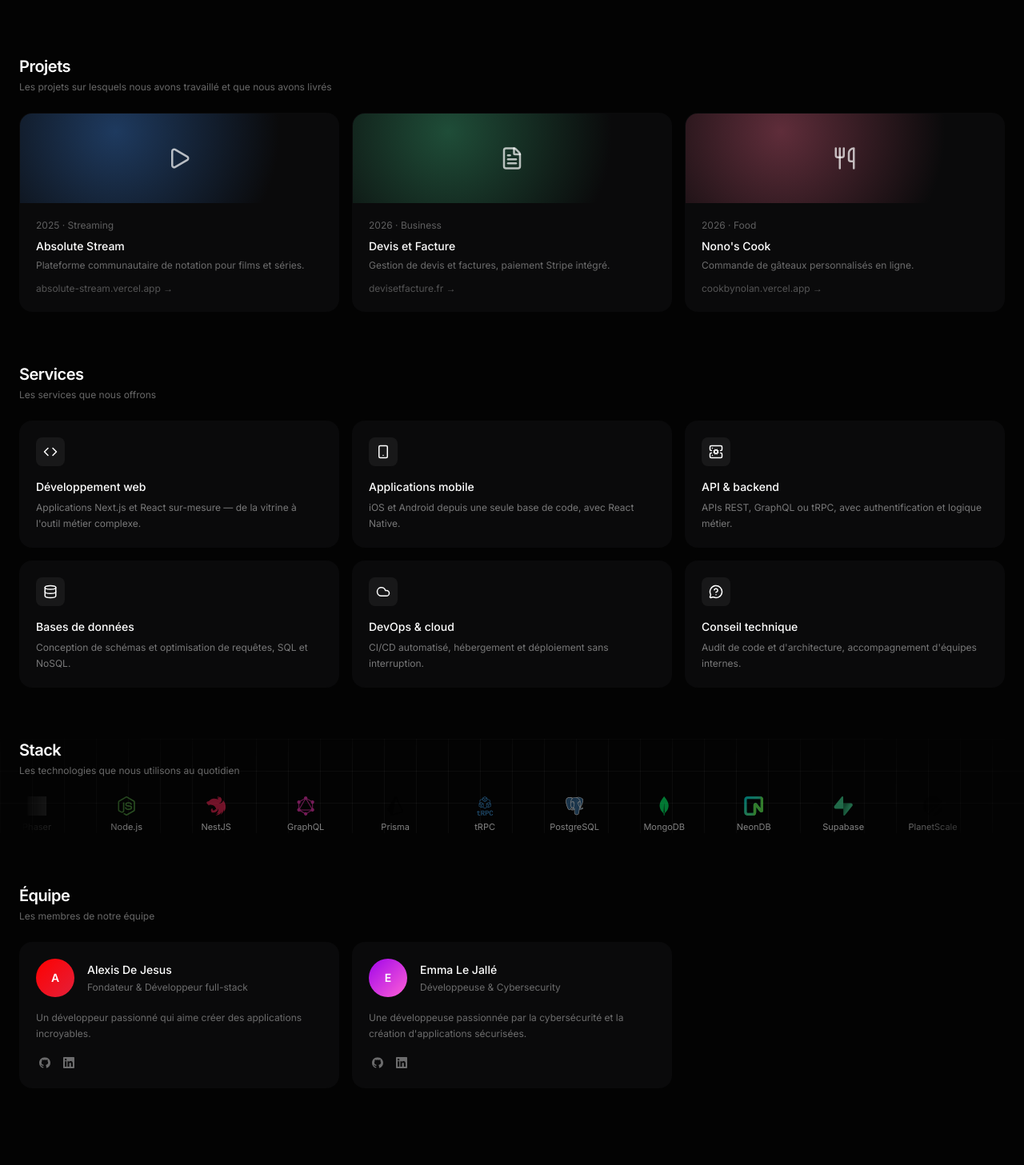
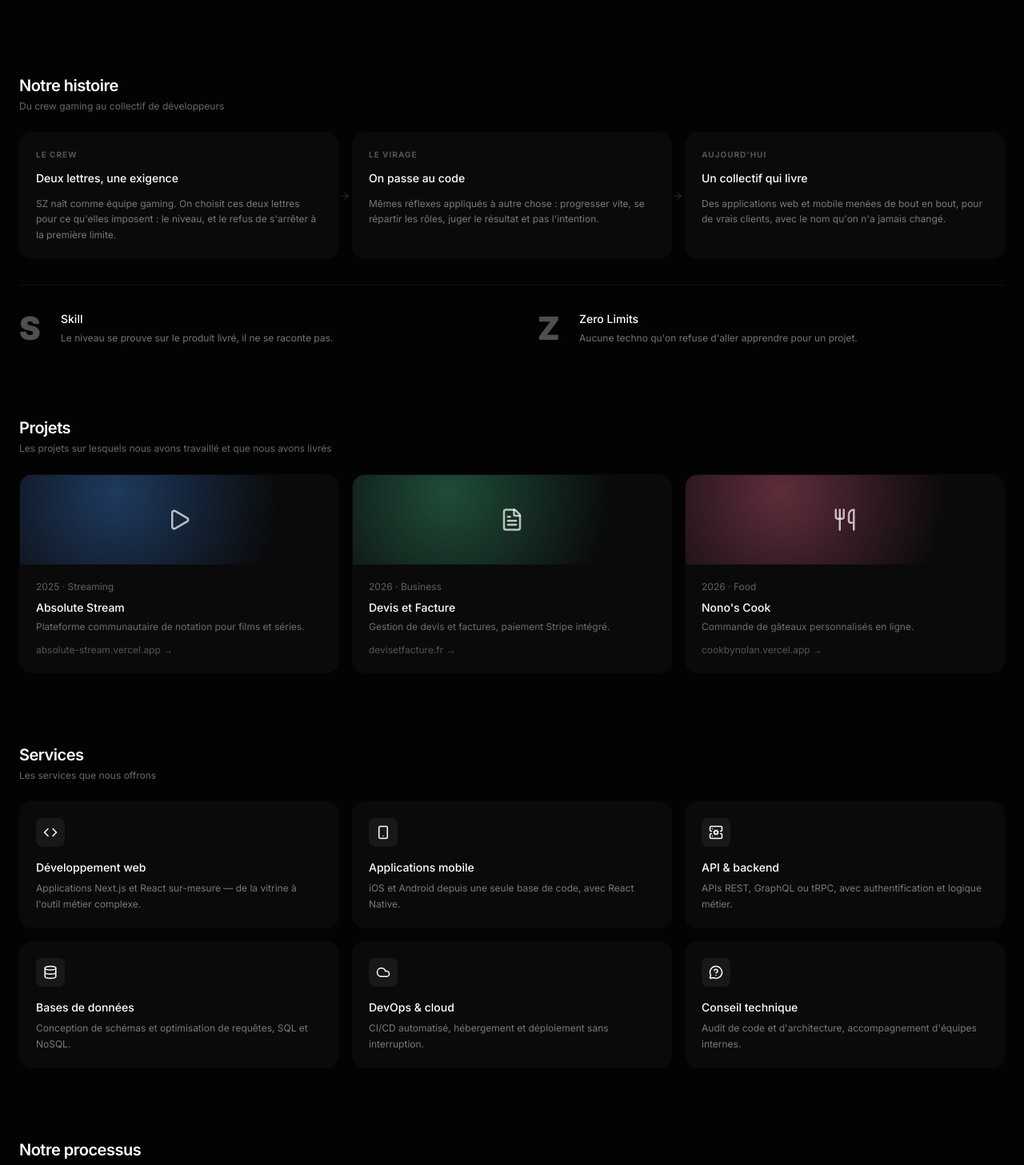
Before and after one commit to SZ-Developpement/website, a Next.js app: page / in a window 1280 px wide. Shown: the part 320-1777 px from the top of the page at 80% size. Built offline with nearby package versions, Linux system fonts and the light colour scheme; grey boxes are pictures that could not be loaded.

Commit message:
feat: ajouter la section Histoire et ajuster la réactivité des composants fix: rendre la description optionnelle dans le composant SzSection

```diff
--- a/app/page.tsx
+++ b/app/page.tsx
@@ -1,9 +1,11 @@
 import NavBar from "@/components/layout/navbar";
 import Contact from "@/components/section/contact";
 import Hero from "@/components/section/hero";
+import Histoire from "@/components/section/histoire";
 import Projets from "@/components/section/projets";
 import Services from "@/components/section/services";
 import Stack from "@/components/section/stack";
+import Steps from "@/components/section/step";
 import Teams from "@/components/section/teams";
 
 export default function Home() {
@@ -11,15 +13,14 @@ export default function Home() {
     <>
       <NavBar />
 
-      <main className="flex flex-col gap-16">
+      <main className="flex flex-col gap-22">
         <Hero />
+        <Histoire />
         <Projets />
         <Services />
-
+        <Steps />
         <Stack />
-
         <Teams />
-
         <Contact />
       </main>
     </>
--- a/components/layout/szSection.tsx
+++ b/components/layout/szSection.tsx
@@ -7,7 +7,7 @@ export default function SzSection({
 }: {
   id: string;
   title: string;
-  description: string;
+  description?: string;
   children: React.ReactNode;
   ClassName?: string;
 }) {
@@ -18,7 +18,7 @@ export default function SzSection({
     >
       <div className="relative flex flex-col gap-1">
         <h2 className="text-xl font-semibold tracking-tight">{title}</h2>
-        <p className="text-xs text-white/40">{description}</p>
+        {description && <p className="text-xs text-white/40">{description}</p>}
       </div>
 
       {children}
```
